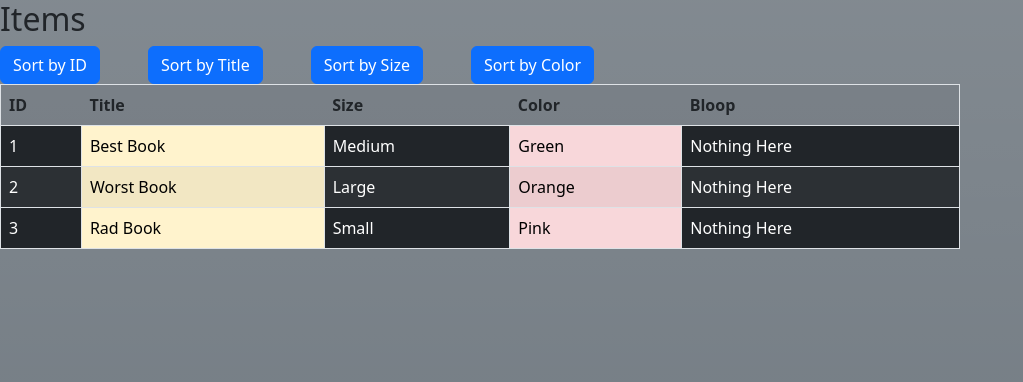
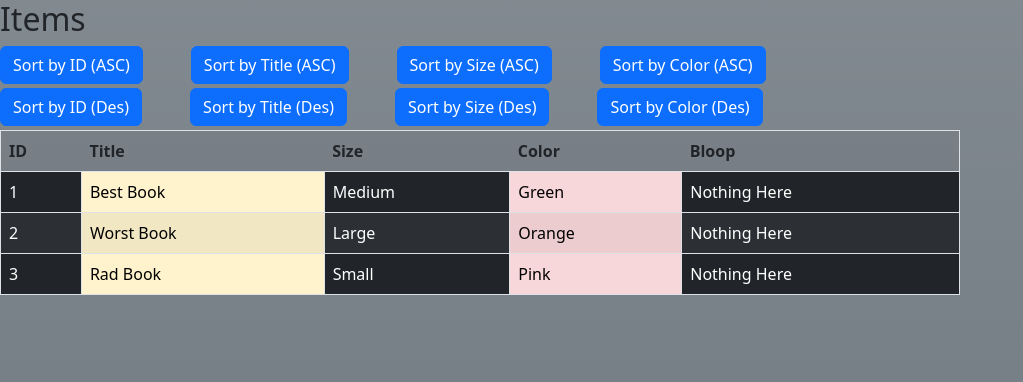
Before and after one commit to franco-ortega/bootstrap-next-demo, a Next.js app: page / in a window 1280 px wide. Shown: the top 382 px of the page, without its empty margins (0-1023 px from the left). Built offline with nearby package versions, Linux system fonts and the light colour scheme.

Commit message:
sort columns in descending order

```diff
--- a/components/home/Home.jsx
+++ b/components/home/Home.jsx
@@ -1,5 +1,4 @@
 import React, { useEffect, useState } from 'react';
-import ItemList from '../items/ItemList';
 import Table from '../table/Table';
 
 const items = [
@@ -26,73 +25,100 @@ const items = [
 const Home = () => {
   const [data, setData] = useState([]);
   const [sortType, setSortType] = useState('');
+  const [direction, setDirection] = useState('asc');
 
   useEffect(() => {
     setData(items);
 
-    const sortArray = (type) => {
-      const types = {
-        id: 'id',
-        title: 'title',
-        color: 'color',
-        size: 'size'
-      };
-
-      const sortProperty = types[type];
-
+    const sortArray = (type, direction) => {
       const sorted = [...items].sort((a, b) => {
-        // return b[sortProperty] - a[sortProperty];
-
-        if (a[sortProperty] < b[sortProperty]) {
-          return -1;
+        if (direction === 'asc') {
+          if (a[type] < b[type]) return -1;
+          if (a[type] > b[type]) return 1;
+          return 0;
+        } else if (direction === 'des') {
+          if (a[type] > b[type]) return -1;
+          if (a[type] < b[type]) return 1;
+          return 0;
         }
-        if (a[sortProperty] > b[sortProperty]) {
-          return 1;
-        }
-        // a must be equal to b
-        return 0;
       });
 
       setData(sorted);
     };
 
-    sortArray(sortType);
-  }, [sortType]);
+    sortArray(sortType, direction);
+  }, [sortType, direction]);
 
   const onIdSortClick = () => {
     setSortType('id');
+    setDirection('asc');
   };
 
   const onTitleSortClick = () => {
     setSortType('title');
+    setDirection('asc');
   };
 
   const onSizeSortClick = () => {
     setSortType('size');
+    setDirection('asc');
   };
 
   const onColorSortClick = () => {
-    setSortType('Color');
+    setSortType('color');
+    setDirection('asc');
   };
 
-  console.log(data[0]);
+  const onIdSortClickDes = () => {
+    setSortType('id');
+    setDirection('des');
+  };
+
+  const onTitleSortClickDes = () => {
+    setSortType('title');
+    setDirection('des');
+  };
+
+  const onSizeSortClickDes = () => {
+    setSortType('size');
+    setDirection('des');
+  };
+
+  const onColorSortClickDes = () => {
+    setSortType('color');
+    setDirection('des');
+  };
 
   return (
     <div>
       <h2>Items</h2>
-      {/* <ItemList items={data} /> */}
+
       <div className='d-flex gap-5'>
         <button className='btn btn-primary' onClick={onIdSortClick}>
-          Sort by ID
+          Sort by ID (ASC)
         </button>
         <button className='btn btn-primary' onClick={onTitleSortClick}>
-          Sort by Title
+          Sort by Title (ASC)
         </button>
         <button className='btn btn-primary' onClick={onSizeSortClick}>
-          Sort by Size
+          Sort by Size (ASC)
         </button>
         <button className='btn btn-primary' onClick={onColorSortClick}>
-          Sort by Color
+          Sort by Color (ASC)
+        </button>
+      </div>
+      <div className='d-flex gap-5 my-1'>
+        <button className='btn btn-primary' onClick={onIdSortClickDes}>
+          Sort by ID (Des)
+        </button>
+        <button className='btn btn-primary' onClick={onTitleSortClickDes}>
+          Sort by Title (Des)
+        </button>
+        <button className='btn btn-primary' onClick={onSizeSortClickDes}>
+          Sort by Size (Des)
+        </button>
+        <button className='btn btn-primary' onClick={onColorSortClickDes}>
+          Sort by Color (Des)
         </button>
       </div>
       {data.length > 0 && <Table data={data} />}
```
